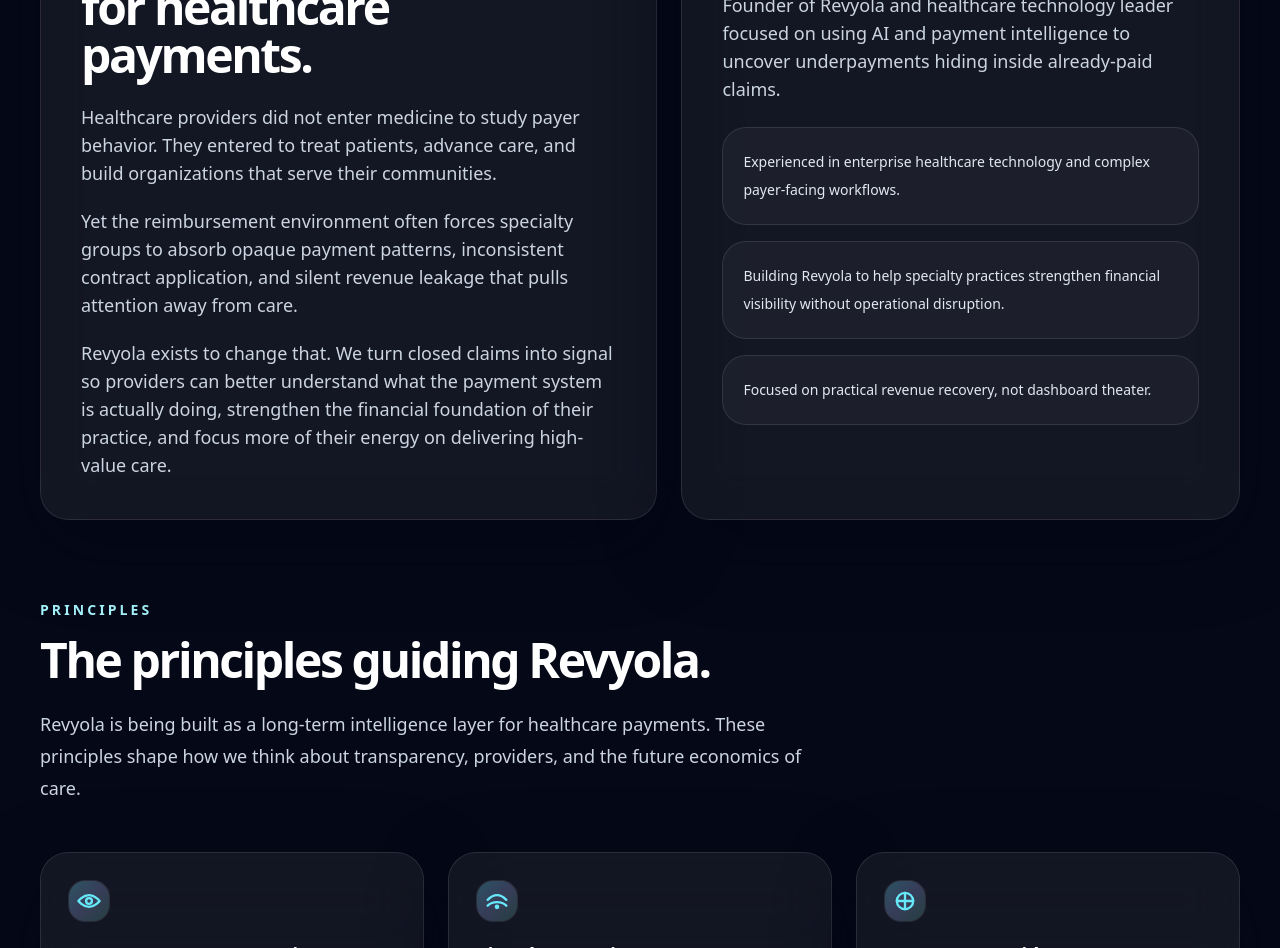
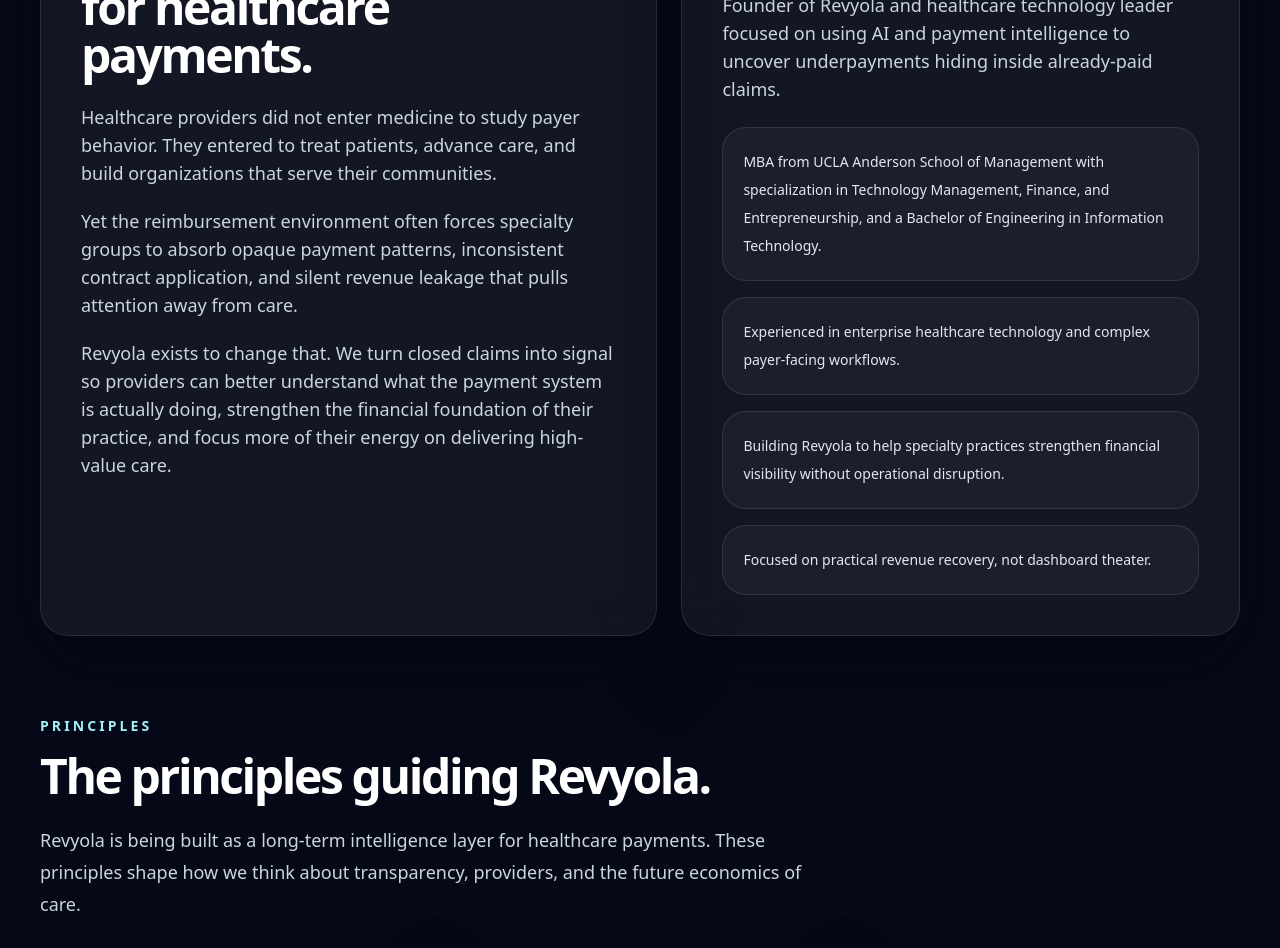
Before and after one commit to admin-dreamframestudio/revyola-site, a Next.js app: page / in a window 1280 px wide. Shown: the part 4460-5408 px from the top of the page. Built offline with nearby package versions, Linux system fonts and the light colour scheme.

Commit message:
Update RevyolaLandingPage.jsx
added education

```diff
--- a/RevyolaLandingPage.jsx
+++ b/RevyolaLandingPage.jsx
@@ -789,6 +789,7 @@
               </p>
               <div className="mt-6 grid gap-4">
                 {[
+                  "MBA from UCLA Anderson School of Management with specialization in Technology Management, Finance, and Entrepreneurship, and a Bachelor of Engineering in Information Technology.",
                   "Experienced in enterprise healthcare technology and complex payer-facing workflows.",
                   "Building Revyola to help specialty practices strengthen financial visibility without operational disruption.",
                   "Focused on practical revenue recovery, not dashboard theater.",
```
